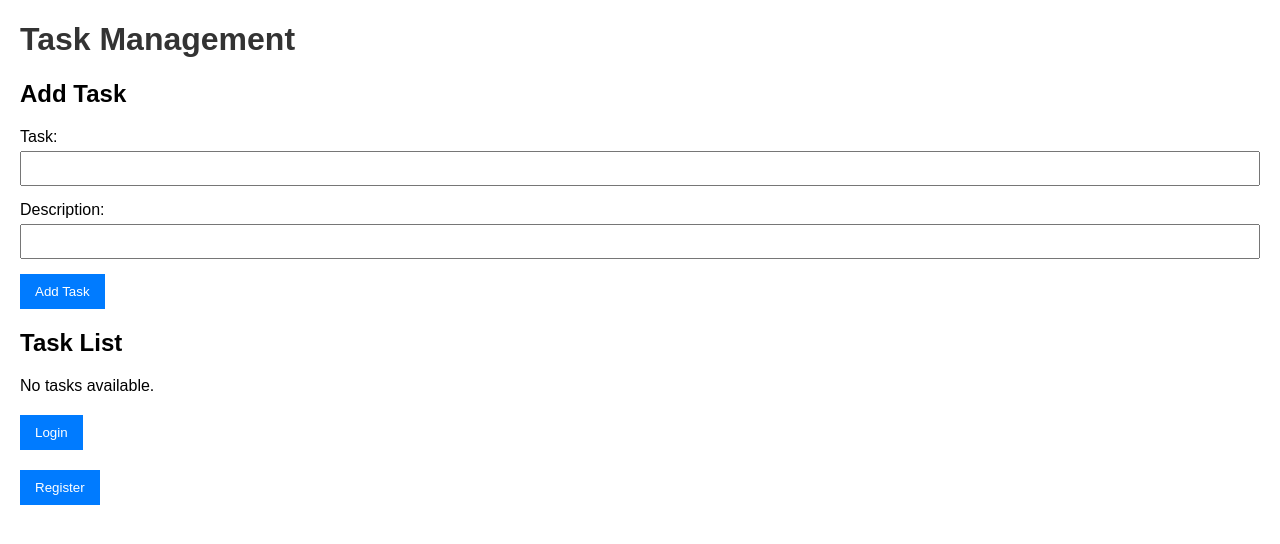
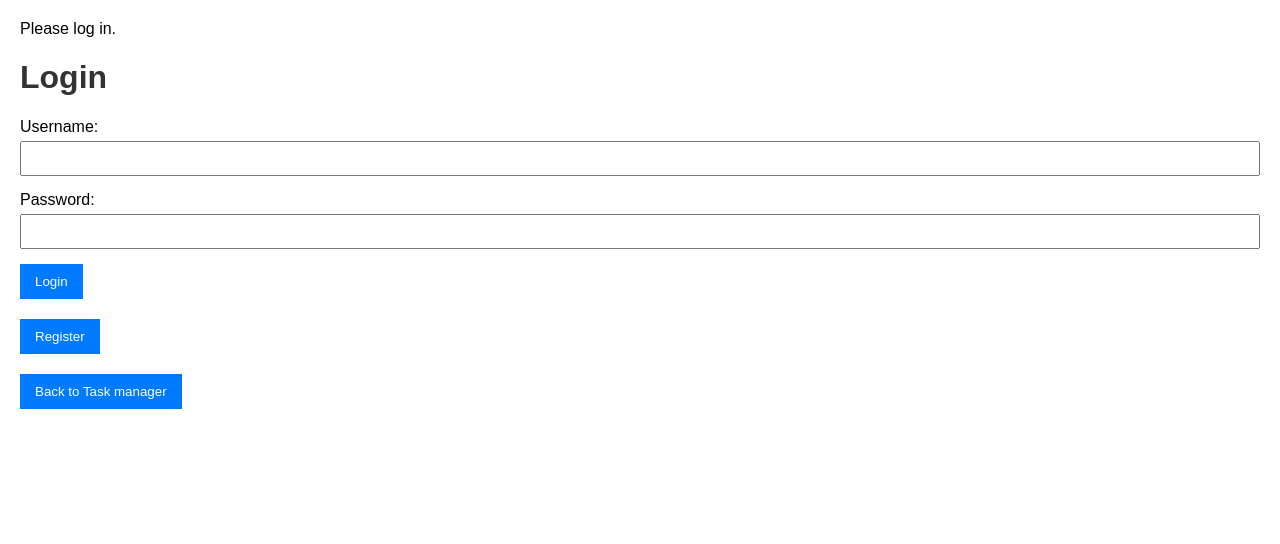
Before and after one commit to ubk8751/PA2577_2.0, a Flask app: page / in a window 1280 px wide. Shown: the top 544 px of the page. Run offline with Flask 3, Linux system fonts and the light colour scheme.

Commit message:
let's fucking goooo

```diff
--- a/app/src/api/api.py
+++ b/app/src/api/api.py
@@ -75,6 +75,7 @@ def get_tasks():
     """
     tasks = Task.query.all()
     return jsonify({'tasks': [{
+        'id': task.id,
         'task': task.task,
         'description': task.description
     } for task in tasks]}), 200
--- a/app/src/app.py
+++ b/app/src/app.py
@@ -97,8 +97,12 @@ def index():
     """
     if 'user_id' not in session:
         flash('Please log in.')
-    return render_template('index.html')
-
+        return render_template('login.html')
+    response_tasks = requests.get(f'{API_URL}/tasks', timeout=5)
+    if response_tasks.status_code == 200:
+        tasks = response_tasks.json().get('tasks', []) if response_tasks.status_code == 200 else []
+        return render_template('index.html', tasks=tasks)
+    return render_template('index.html', tasks=[])
 
 @app.route('/login', methods=['GET', 'POST'])
 def login():
@@ -144,30 +148,10 @@ def register():
             timeout=5)
         if response.status_code == 200:
             flash('User added successfully.')
-            return redirect('/login')
+            return redirect(url_for('login'))
         flash('Failed to add user.')
 
     return render_template('register.html')
-
-
-@app.route('/tasks', methods=['GET'])
-def get_tasks():
-    """
-    Display user tasks.
-
-    Returns:
-        str: Rendered HTML for the index page with tasks.
-    """
-    if 'user_id' not in session:
-        flash('Please log in to view tasks.')
-        return redirect('/login')
-    response = requests.get(f'{API_URL}/tasks', timeout=5)
-
-    if response.status_code == 200:
-        tasks = response.json().get('tasks', [])
-        return render_template('index.html', tasks=tasks)
-    flash('Failed to retrieve tasks.')
-    return render_template('index.html', tasks=[])
 
 @app.route('/tasks/add', methods=['POST'])
 def add_task():
@@ -181,7 +165,7 @@ def add_task():
 
     if user_id is None:
         flash('Please log in to add a task.')
-        return redirect('/login')
+        return redirect(url_for('login'))
 
     content = {
         'task': request.form['task'],
@@ -189,17 +173,13 @@ def add_task():
     }
 
     data = {'user': user_id, 'content': content}
-
     response = requests.post(f'{API_URL}/tasks/add', json=data, timeout=5)
 
     if response.status_code == 200:
         flash('Task added successfully.')
-        response_tasks = requests.get(f'{API_URL}/tasks', timeout=5)
-        tasks = response_tasks.json().get('tasks', []) if response_tasks.status_code == 200 else []
-        app.logger.info("Updated Tasks: %s", tasks)
-    else:
-        flash('Failed to add the task.')
-    return render_template('index.html', tasks=tasks)
+        return redirect(url_for('index'))
+    flash('Failed to add the task.')
+    return redirect(url_for('index'))
 
 @app.route('/tasks/delete/<int:task_id>', methods=['GET', 'POST'])
 def delete_task(task_id):
@@ -209,12 +189,18 @@ def delete_task(task_id):
     Returns:
         str: Redirects to the index page.
     """
+    user_id = session.get('user_id')
+    app.logger.info(f'ID: {user_id}, TID: {task_id}')
+    if user_id is None:
+        flash('Please log in to add a task.')
+        return redirect(url_for('login'))
+
     response = requests.post(f'{API_URL}/tasks/delete/{task_id}', timeout=5)
     if response.status_code == 200:
-        flash('Task added successfully.')
+        flash('Task removed successfully.')
     else:
-        flash('Failed to add the task.')
-    return redirect('/')
+        flash('Failed to remove the task.')
+    return redirect(url_for('index'))
 
 
 if __name__ == '__main__':
--- a/app/src/ui/templates/index.html
+++ b/app/src/ui/templates/index.html
@@ -16,6 +16,13 @@
     <title>Manage Tasks</title>
 </head>
 <body>
+    {% with messages = get_flashed_messages() %}
+        {% if messages %}
+            {% for message in messages %}
+                <p>{{ message }}</p>
+           {% endfor %}
+        {% endif %}
+    {% endwith %}
     <h1>Task Management</h1>
 
     <!-- Add Task Form -->
@@ -30,10 +37,11 @@
 
     <!-- Display Tasks -->
     <h2>Task List</h2>
-    {% if tasks and tasks.tasks %}
+    {% if tasks %}
         <table>
             <thead>
                 <tr>
+                    <th>ID</th>
                     <th>Task</th>
                     <th>Description</th>
                 </tr>
@@ -45,7 +53,7 @@
                         <td>{{ task.description }}</td>
                         <td>
                             <form method="POST" action="/tasks/delete/{{ task.id }}" style="display:inline;">
-                                <button type="submit">Delete Task</button>
+                                <button type="submit">Complete</button>
                             </form>
                         </td>
                     </tr>
--- a/app/src/ui/templates/login.html
+++ b/app/src/ui/templates/login.html
@@ -8,6 +8,13 @@
     <title>Login</title>
 </head>
 <body>
+    {% with messages = get_flashed_messages() %}
+        {% if messages %}
+            {% for message in messages %}
+                <p>{{ message }}</p>
+           {% endfor %}
+        {% endif %}
+    {% endwith %}
     <h1>Login</h1>
     <form method="POST" action="/login">
         <label for="username">Username:</label>
```
Also changed, not shown: app/src/ui/templates/register.html (+7 -0 lines), 1 other file.
